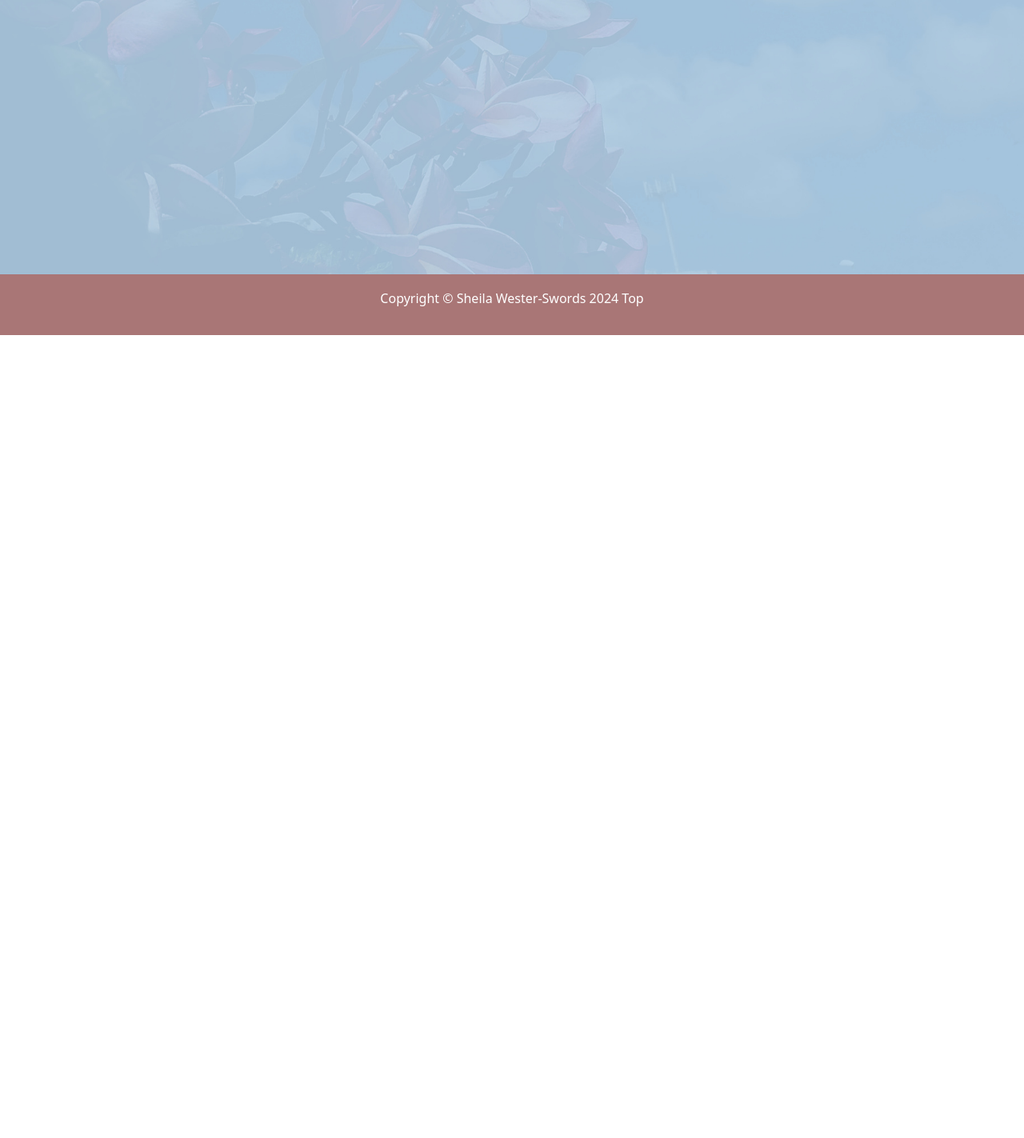
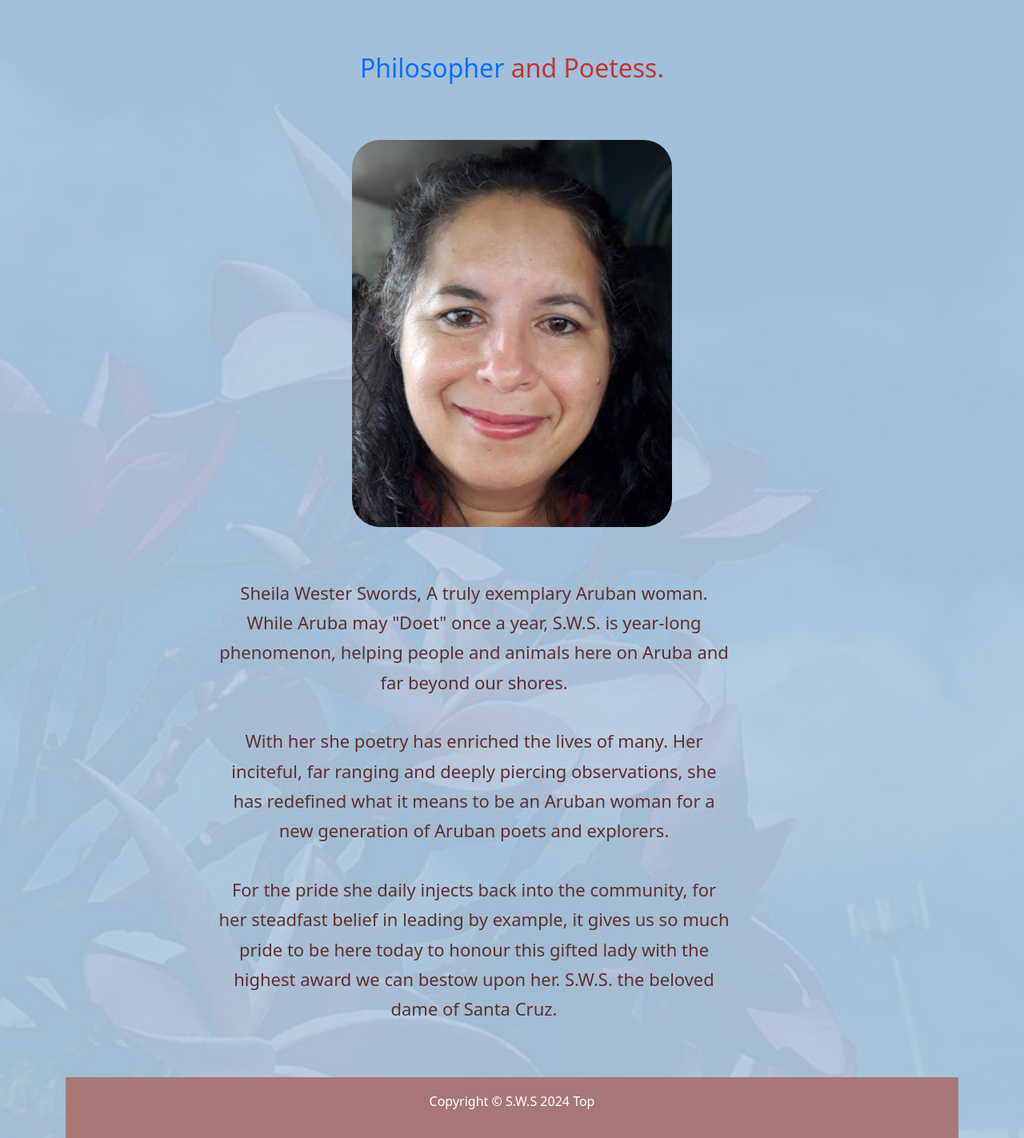
Before and after one commit to interwar/Test-repo, a plain HTML site: page index.html in a window 1280 px wide. Shown: the part 438-1861 px from the top of the page at 80% size. Before the commit the page ends 857 px from the top, so only its background shows below. Drawn offline with Linux system fonts and the light colour scheme.

Commit message:
Added an img
new image of She.

```diff
--- a/assets/css/mobile.css
+++ b/assets/css/mobile.css
@@ -1,9 +1,10 @@
+
+
 #navbar .logo {
-    float: none;
-    text-align:center;
+         float: none;
+         text-align: center;
   }
-
-  #navbar ul, #navbar ul li {
+#navbar ul, #navbar ul li {
     float: none;
   }
 
@@ -41,3 +42,7 @@
     float: none;
     width: 100%;
   }
+  .text {
+    font-size: 18px;
+
+  }
--- a/assets/css/style.css
+++ b/assets/css/style.css
@@ -36,7 +36,7 @@
   #showcase {
     background: url("/assets/img/She_bg.jpg") no-repeat center
     center/cover;
-    height: 700px;
+    /* height: 1000px;  */
   }
   #showcase .showcase-content {
     color: #c03535;
@@ -56,6 +56,7 @@
 
   /* Main Footer */
   .footer {
+    width: 100% vw;
     margin-top: auto;
     text-align: center;
     background-color: #a97676;
@@ -66,3 +67,10 @@
     color: #fff;
     text-decoration: none;
   }
+  img {
+    border-radius: 35px;
+  }
+  .text {
+    font-size: 22px;
+    color: rgb(94, 48, 48);
+  }
--- a/index.html
+++ b/index.html
@@ -13,22 +13,37 @@
         <div class="container">
         <h2 class="logo"><a href="/">Sheila's Voyages.</a></h2>
         <ul>
-          <li><a href="#">Profile</a></li>
+          <li><a href="#">Luna Foundation</a></li>
           <li><a href="/">Travels</a></li>
           <li><a href="">Poems</a></li>
         </ul>
       </div>
       </nav>
 
-      <div id="showcase">
+    <div id="showcase">
         <div class="container">
           <div class="showcase-content">
           <h1><span class="text-primary">Sheila </span> Wester-Swords</h1>
+          <p class="br"><br></p>
           <h2>World <span class="text-primary">Traveller</span></h2>
+          <p class="br"><br></p>
+          <h2><span class="text-primary">Philosopher</span> and Poetess.</h2>
+          <p class="br"><br></p>
+          <div>
+            <img src="/assets/img/she.jpg" alt="A Photo of Sheila">
           </div>
-        </div>
+          <p class="br"><br></p>
+    <div class="row">
+      <div class="col-sm-7 mytext offset-2 flex-wrap">
+          <p class="text">Sheila Wester Swords, A truly exemplary Aruban woman. While Aruba may "Doet" once a year, S.W.S. is year-long phenomenon, helping people and animals here on Aruba and far beyond our shores.</p>
+          <p class="text">With her she poetry has enriched the lives of many. Her inciteful, far ranging and deeply piercing observations, she has redefined what it means to be an Aruban woman for a new generation of Aruban poets and explorers.</p>
+          <p class="text">For the pride she daily injects back into the community, for her steadfast belief in leading by example, it gives us so much pride to be here today to honour this gifted lady with the highest award we can bestow upon her. S.W.S. the beloved dame of Santa Cruz.</p>
+      </div>
     </div>
-    <footer class="footer"><p>Copyright &copy; Sheila Wester-Swords 2024  <a href="/"> Top</a></p>
+
+    </div>
+
+    <footer class="footer"><p>Copyright &copy; S.W.S 2024  <a href="/"> Top</a></p>
     </footer>
 </body>
 </html>
```
